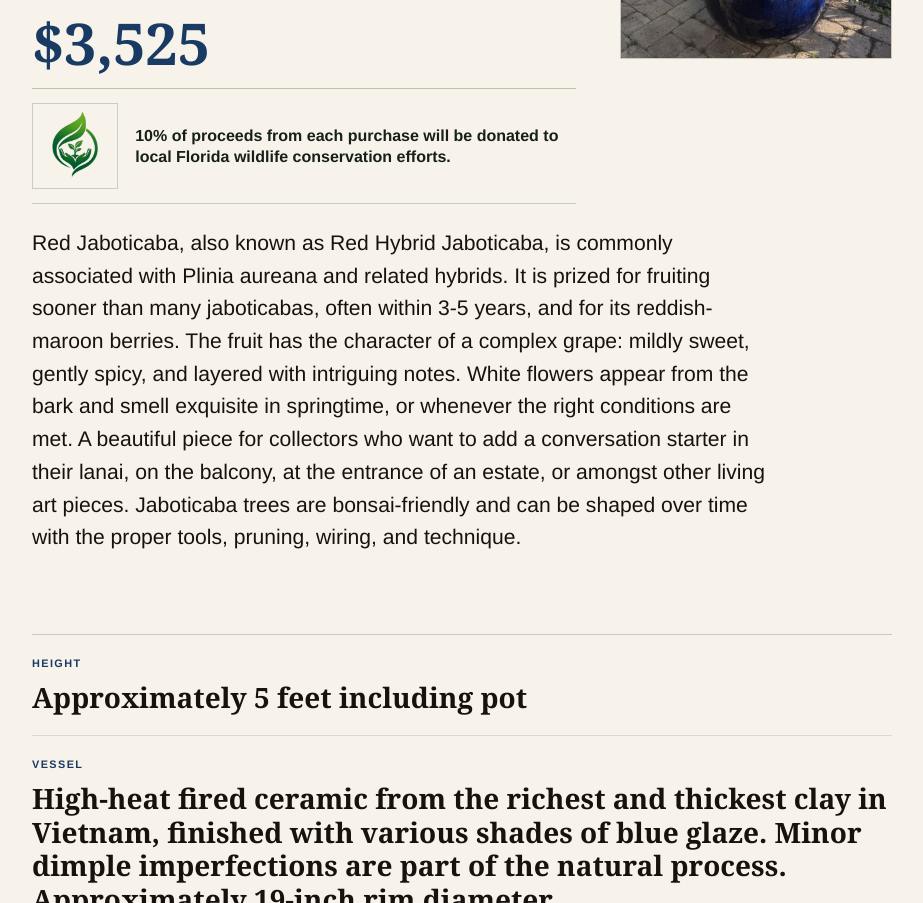
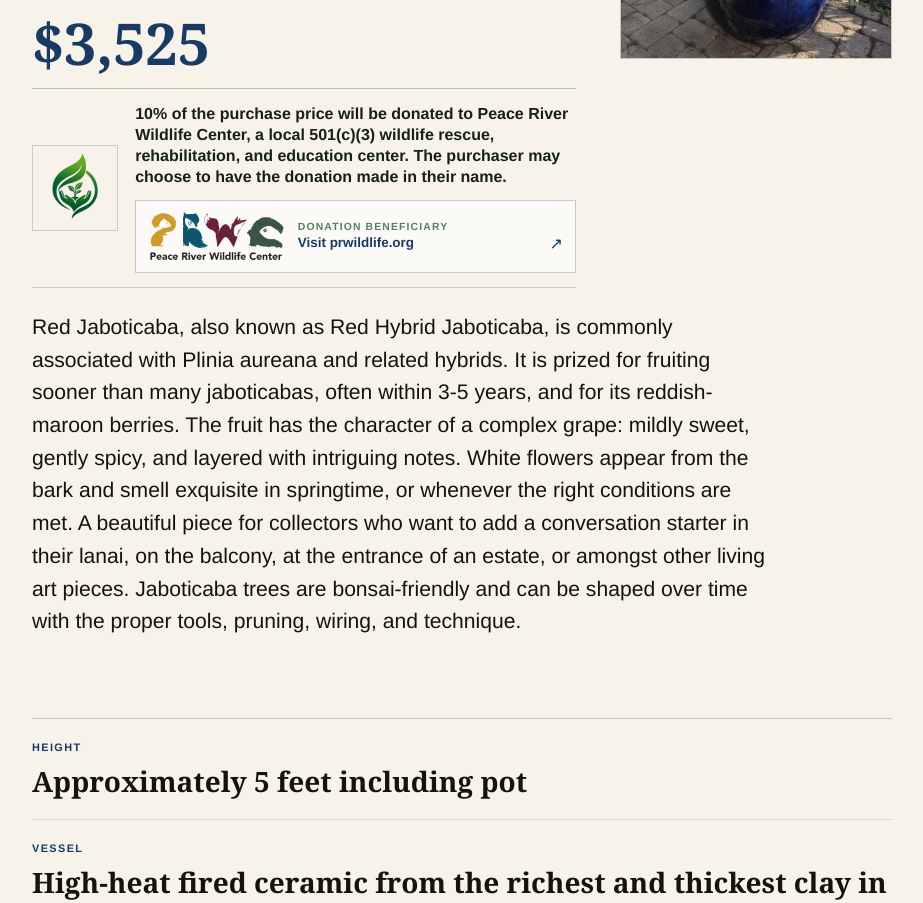
Before and after one commit to qf2nh84yf8-coder/jabohouse.com, a website: page index.html in a window 1280 px wide. Shown: the part 1898-2801 px from the top of the page, without its empty margins (178-1101 px from the left). Drawn offline with Linux system fonts and the light colour scheme; no server answers.

Commit message:
Add wildlife charity beneficiary link (#5)
Co-authored-by: Troy Chiappone <troy@troychiappone.com>

```diff
--- a/index.html
+++ b/index.html
@@ -10,7 +10,7 @@
     <title>JaboHouse | Red Jaboticaba in Blue Ceramic</title>
     <link rel="icon" href="assets/images/jabohouse-icon-large.svg" type="image/svg+xml" />
     <link rel="preload" href="assets/images/carousel-04.jpg" as="image" />
-    <link rel="stylesheet" href="styles.css?v=2026-07-21-native-inquiry-v1" />
+    <link rel="stylesheet" href="styles.css?v=2026-07-21-prwc-charity-v1" />
   </head>
   <body>
     <a class="skip-link" href="#product">Skip to product</a>
@@ -160,6 +160,7 @@
                 <p class="price">$3,525</p>
                 <div class="conservation-note">
                   <img
+                    class="conservation-mark"
                     src="assets/images/conservation-proceeds.png"
                     alt=""
                     width="1024"
@@ -167,10 +168,34 @@
                     loading="lazy"
                     aria-hidden="true"
                   />
-                  <p>
-                    10% of proceeds from each purchase will be donated to local Florida wildlife
-                    conservation efforts.
-                  </p>
+                  <div class="conservation-copy">
+                    <p>
+                      10% of the purchase price will be donated to Peace River Wildlife Center, a
+                      local 501(c)(3) wildlife rescue, rehabilitation, and education center. The
+                      purchaser may choose to have the donation made in their name.
+                    </p>
+                    <a
+                      class="charity-link"
+                      href="https://prwildlife.org/"
+                      target="_blank"
+                      rel="noopener noreferrer"
+                      aria-label="Visit Peace River Wildlife Center (opens in a new tab)"
+                    >
+                      <img
+                        class="charity-link-logo"
+                        src="assets/images/peace-river-wildlife-center-logo.png"
+                        alt="Peace River Wildlife Center"
+                        width="900"
+                        height="323"
+                        loading="lazy"
+                      />
+                      <span class="charity-link-text">
+                        <span class="charity-link-label">Donation beneficiary</span>
+                        <strong>Visit prwildlife.org</strong>
+                        <span class="charity-link-arrow" aria-hidden="true">↗</span>
+                      </span>
+                    </a>
+                  </div>
                 </div>
               </div>
               <img
--- a/styles.css
+++ b/styles.css
@@ -537,7 +537,7 @@ p {
   border-bottom: 1px solid rgba(22, 80, 44, 0.22);
 }
 
-.conservation-note img {
+.conservation-mark {
   width: 100%;
   aspect-ratio: 1;
   border: 1px solid rgba(22, 80, 44, 0.22);
@@ -550,6 +550,71 @@ p {
   font-size: clamp(0.92rem, 2.7vw, 1.12rem);
   font-weight: 850;
   line-height: 1.32;
+}
+
+.conservation-copy {
+  min-width: 0;
+}
+
+.charity-link {
+  display: grid;
+  grid-template-columns: minmax(6.8rem, 8.6rem) minmax(0, 1fr);
+  gap: 0.75rem;
+  align-items: center;
+  margin-top: 0.8rem;
+  padding: 0.68rem 0.75rem;
+  border: 1px solid rgba(22, 80, 44, 0.26);
+  background: rgba(255, 255, 255, 0.62);
+  color: var(--green-black);
+  text-decoration: none;
+  transition: border-color 180ms ease, box-shadow 180ms ease, transform 180ms ease;
+}
+
+.charity-link:hover {
+  border-color: var(--cobalt);
+  box-shadow: 0 0.45rem 1.1rem rgba(22, 80, 44, 0.12);
+  transform: translateY(-1px);
+}
+
+.charity-link:focus-visible {
+  outline: 2px solid var(--cobalt);
+  outline-offset: 3px;
+}
+
+.charity-link-logo {
+  display: block;
+  width: 100%;
+  height: auto;
+}
+
+.charity-link-text {
+  display: grid;
+  grid-template-columns: minmax(0, 1fr) auto;
+  gap: 0.12rem 0.4rem;
+  align-items: center;
+  min-width: 0;
+}
+
+.charity-link-label {
+  grid-column: 1 / -1;
+  color: rgba(22, 80, 44, 0.72);
+  font-size: 0.65rem;
+  font-weight: 800;
+  letter-spacing: 0.11em;
+  line-height: 1.2;
+  text-transform: uppercase;
+}
+
+.charity-link-text strong {
+  color: var(--cobalt);
+  font-size: 0.84rem;
+  line-height: 1.25;
+}
+
+.charity-link-arrow {
+  color: var(--cobalt);
+  font-size: 1rem;
+  line-height: 1;
 }
 
 .lede {
```
Also changed, not shown: assets/images/peace-river-wildlife-center-logo.png (added).
